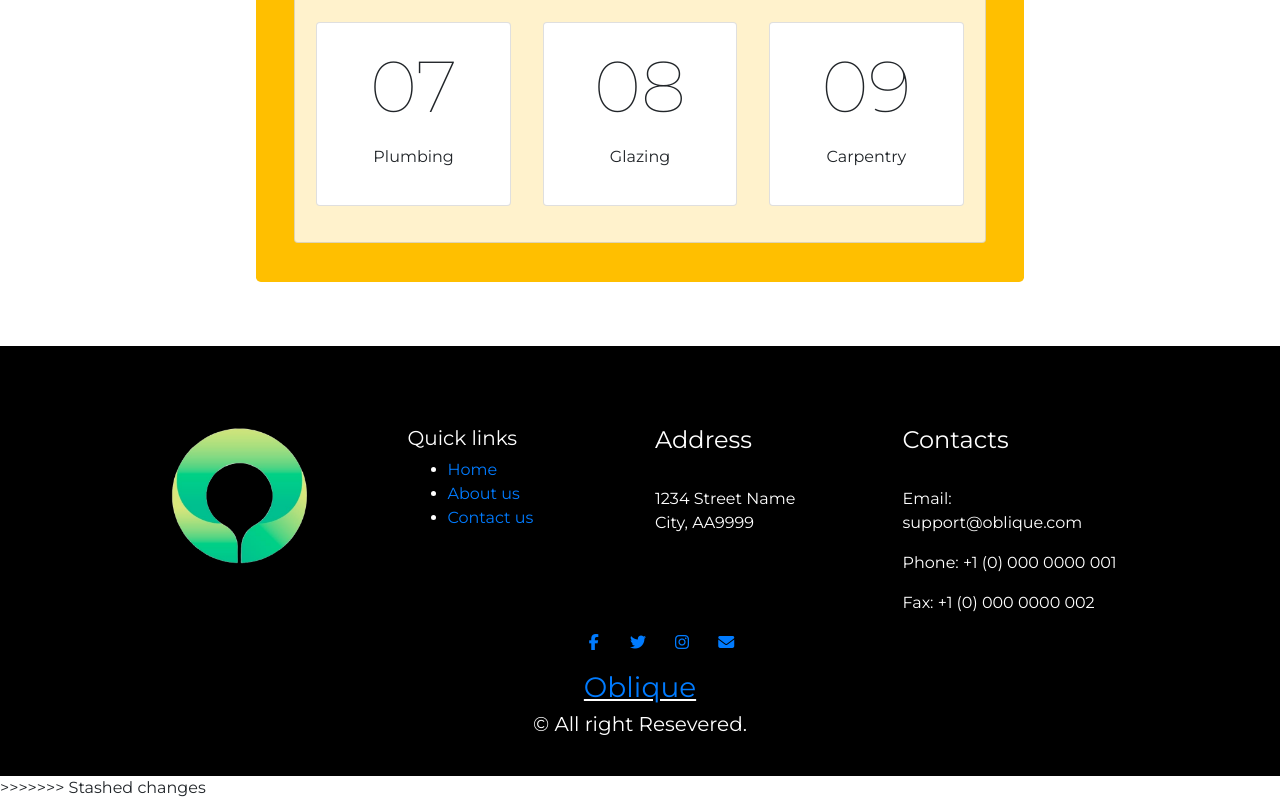
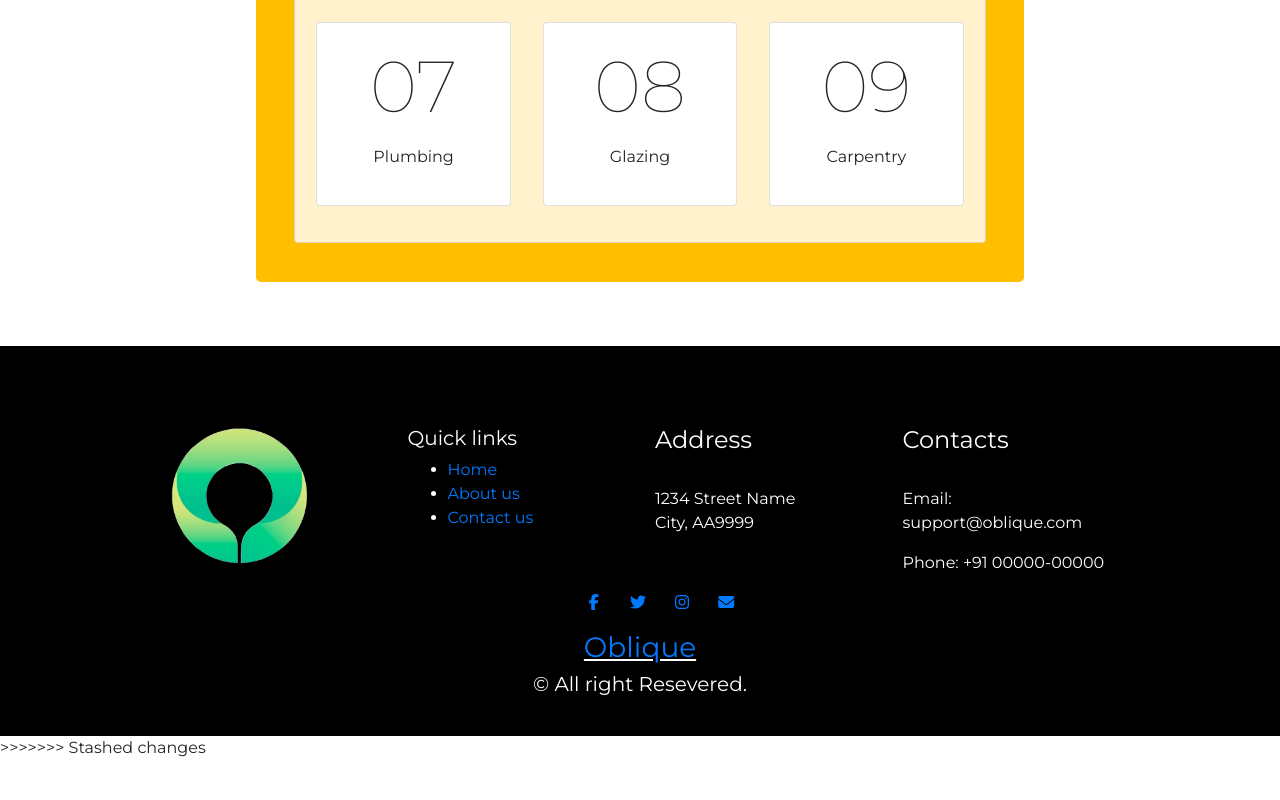
Before and after one commit to WorkKnot/Workknot-Web, a plain HTML site: page index.html in a window 1280 px wide. Shown: the part 2752-3552 px from the top of the page. After the commit the page ends 3512 px from the top, so only its background shows below. Drawn offline with nearby package versions, Linux system fonts and the light colour scheme.

Commit message:
No one uses fax now.

```diff
--- a/index.html
+++ b/index.html
@@ -294,8 +294,7 @@
           <h4>Contacts</h4>
           <br>
           <p>Email: support@oblique.com </p>
-          <p>Phone: +1 (0) 000 0000 001</p>
-          <p>Fax: +1 (0) 000 0000 002</p>
+          <p>Phone: +91 00000-00000</p>
         </div>
         <hr>
       </div>
```
